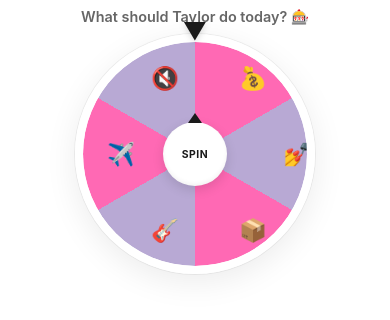
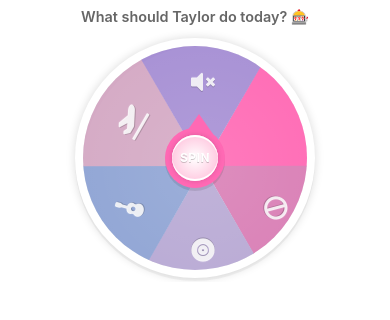
Before and after one commit to baldingbarbie/baldingbarbie, a plain HTML site: page wheel.html in a window 390 px wide. Drawn offline with Linux system fonts and the light colour scheme.

Commit message:
wheellll

```diff
--- a/wheel.html
+++ b/wheel.html
@@ -4,9 +4,13 @@
 <meta charset="UTF-8" />
 <meta name="viewport" content="width=device-width, initial-scale=1.0" />
 <title>Balding Barbie — Spin the Wheel</title>
+<link rel="stylesheet" href="https://cdnjs.cloudflare.com/ajax/libs/font-awesome/5.15.1/css/all.min.css" integrity="sha512-+4zCK9k+qNFUR5X+cKL9EIR+ZOhtIloNl9GIKS57V1MyNsYpYcUrUeQc9vNfzsWfV28IaLL3i96P9sdNyeRssA==" crossorigin="anonymous" />
 <style>
     * { margin: 0; padding: 0; box-sizing: border-box; }
-    html, body { background: transparent; }
+    html, body {
+        background: transparent;
+        overflow: hidden;
+    }
     body {
         font-family: 'Inter', -apple-system, BlinkMacSystemFont, 'Segoe UI', Roboto, sans-serif;
         color: #1a1a1a;
@@ -14,138 +18,270 @@
         flex-direction: column;
         align-items: center;
         padding: 0.5rem 0.5rem 0.25rem;
-        overflow: hidden;
     }
+
     .wheel-question {
         font-size: 0.9rem;
         font-weight: 600;
         color: #666;
-        margin-bottom: 0.5rem;
+        margin-bottom: 0.75rem;
         text-align: center;
     }
-    .wheel-wrapper {
+
+    /* ===== WRAPPER ===== */
+    #wrapper {
+        margin: 0 auto;
+        width: 296px;
         position: relative;
-        width: 280px;
-        height: 280px;
-        margin: 0 auto;
     }
-    .wheel {
+
+    /* ===== WHEEL ===== */
+    #wheel {
         width: 280px;
         height: 280px;
         border-radius: 50%;
         position: relative;
         overflow: hidden;
-        border: 8px solid #ffffff;
-        box-shadow: 0 0 0 1px rgba(0,0,0,0.06), 0 8px 32px rgba(0,0,0,0.08);
+        border: 8px solid #fff;
+        box-shadow: rgba(0,0,0,0.15) 0px 0px 10px, rgba(0,0,0,0.04) 0px 3px 0px;
+        transform: rotate(0deg);
+        background: #fff;
     }
-    .wheel-segments {
+
+    #wheel:before {
+        content: '';
+        position: absolute;
+        border: 4px solid rgba(0,0,0,0.08);
+        width: 272px;
+        height: 272px;
+        border-radius: 50%;
+        z-index: 1000;
+        pointer-events: none;
+        top: -4px;
+        left: -4px;
+        box-sizing: border-box;
+    }
+
+    #inner-wheel {
         width: 100%;
         height: 100%;
-        border-radius: 50%;
-        background: conic-gradient(
-            #ff69b4 0deg 60deg,
-            #b8a9d4 60deg 120deg,
-            #ff69b4 120deg 180deg,
-            #b8a9d4 180deg 240deg,
-            #ff69b4 240deg 300deg,
-            #b8a9d4 300deg 360deg
-        );
-        transition: transform 4s cubic-bezier(0.17, 0.67, 0.12, 0.99);
         position: relative;
+        transition: all 3.5s cubic-bezier(0,.99,.44,.99);
     }
-    .wedge-label {
+
+    /* ===== WEDGES (CSS triangles like OG) ===== */
+    #wheel div.sec {
+        position: absolute;
+        width: 0;
+        height: 0;
+        border-style: solid;
+        border-width: 145px 84px 0;
+        border-color: #ff69b4 transparent;
+        transform-origin: 84px 144px;
+        left: 56px;
+        top: -4px;
+    }
+
+    #wheel div.sec:nth-child(1) {
+        transform: rotate(60deg);
+        border-color: #ff69b4 transparent;
+    }
+    #wheel div.sec:nth-child(2) {
+        transform: rotate(120deg);
+        border-color: #d97eb5 transparent;
+    }
+    #wheel div.sec:nth-child(3) {
+        transform: rotate(180deg);
+        border-color: #b8a9d4 transparent;
+    }
+    #wheel div.sec:nth-child(4) {
+        transform: rotate(240deg);
+        border-color: #8fa4d4 transparent;
+    }
+    #wheel div.sec:nth-child(5) {
+        transform: rotate(300deg);
+        border-color: #d4a9c4 transparent;
+    }
+    #wheel div.sec:nth-child(6) {
+        transform: rotate(360deg);
+        border-color: #a68fd4 transparent;
+    }
+
+    /* ===== ICONS INSIDE WEDGES ===== */
+    #wheel div.sec .fa {
+        margin-top: -112px;
+        color: rgba(255, 255, 255, 0.85);
+        position: relative;
+        z-index: 100;
+        display: block;
+        text-align: center;
+        font-size: 28px;
+        margin-left: -14px;
+        text-shadow: rgba(255,255,255,0.1) 0px -1px 0px, rgba(0,0,0,0.2) 0px 1px 0px;
+        pointer-events: none;
+    }
+
+    /* ===== CENTER SPIN BUTTON ===== */
+    #spin {
+        width: 68px;
+        height: 68px;
         position: absolute;
         top: 50%;
         left: 50%;
+        margin: -34px 0 0 -34px;
+        border-radius: 50%;
+        box-shadow: rgba(0,0,0,0.1) 0px 3px 0px;
+        z-index: 1000;
+        background: #ff69b4;
+        cursor: pointer;
+        font-family: inherit;
+        -webkit-user-select: none;
+        -moz-user-select: none;
+        -ms-user-select: none;
+        user-select: none;
+    }
+
+    #spin:after {
+        content: "SPIN";
+        text-align: center;
+        line-height: 68px;
+        color: #fff;
+        text-shadow: 0 1px 0 rgba(0,0,0,0.2);
+        position: relative;
+        z-index: 100;
+        width: 68px;
+        height: 68px;
+        display: block;
+        font-size: 13px;
+        font-weight: 700;
+        letter-spacing: 0.5px;
+    }
+
+    #spin:before {
+        content: "";
+        position: absolute;
         width: 0;
         height: 0;
-        font-size: 1.6rem;
-        line-height: 1;
-        pointer-events: none;
+        border-style: solid;
+        border-width: 0 14px 20px 14px;
+        border-color: transparent transparent #ff69b4 transparent;
+        top: -14px;
+        left: 20px;
     }
-    .wedge-label span {
-        display: block;
-        transform: translate(-50%, -50%);
-    }
-    .wheel-pointer {
-        position: absolute;
-        top: -14px;
-        left: 50%;
-        transform: translateX(-50%);
-        font-size: 1.5rem;
-        z-index: 5;
-        color: #1a1a1a;
-        filter: drop-shadow(0 2px 3px rgba(0,0,0,0.15));
-        line-height: 1;
-    }
-    .spin-btn {
+
+    #inner-spin {
+        width: 54px;
+        height: 54px;
         position: absolute;
         top: 50%;
         left: 50%;
-        width: 76px;
-        height: 76px;
-        margin: -38px 0 0 -38px;
+        margin: -27px 0 0 -27px;
         border-radius: 50%;
-        background: #ffffff;
-        border: none;
-        cursor: pointer;
-        z-index: 10;
-        font-family: inherit;
-        font-weight: 700;
-        font-size: 0.75rem;
-        letter-spacing: 0.5px;
-        color: #1a1a1a;
-        box-shadow: 0 4px 12px rgba(0,0,0,0.12), inset 0 -2px 4px rgba(0,0,0,0.05);
-        transition: transform 0.15s ease;
-        display: flex;
-        align-items: center;
-        justify-content: center;
+        z-index: 99;
+        box-shadow: rgba(255,255,255,1) 0px -2px 0px inset, rgba(255,255,255,1) 0px 2px 0px inset, rgba(0,0,0,0.15) 0px 0px 5px;
+        background: radial-gradient(ellipse at center, rgba(255,255,255,1) 0%, rgba(255,182,213,1) 100%);
     }
-    .spin-btn:hover { transform: scale(1.05); }
-    .spin-btn:active { transform: scale(0.96); }
-    .spin-btn:disabled { cursor: not-allowed; opacity: 0.6; }
-    .spin-btn::before {
-        content: '';
+
+    #spin:active #inner-spin {
+        box-shadow: rgba(0,0,0,0.3) 0px 0px 5px inset;
+    }
+
+    #spin:active:after {
+        font-size: 12px;
+    }
+
+    /* ===== SHINE OVERLAY (3D glass effect) ===== */
+    #shine {
+        width: 280px;
+        height: 280px;
         position: absolute;
-        top: -9px;
-        left: 50%;
-        transform: translateX(-50%);
-        width: 0;
-        height: 0;
-        border-left: 7px solid transparent;
-        border-right: 7px solid transparent;
-        border-bottom: 10px solid #1a1a1a;
+        top: 0;
+        left: 0;
+        background: radial-gradient(
+            ellipse at center,
+            rgba(255,255,255,1) 0%,
+            rgba(255,255,255,0.99) 1%,
+            rgba(255,255,255,0.91) 9%,
+            rgba(255,255,255,0) 100%
+        );
+        opacity: 0.12;
+        pointer-events: none;
+        border-radius: 50%;
     }
-    .wheel-result {
-        margin-top: 0.75rem;
+
+    /* ===== WOBBLE ANIMATION ===== */
+    @keyframes hh {
+        0%, 100% { transform: rotate(0deg); }
+        50% { transform: rotate(7deg); }
+    }
+    .spin {
+        animation: hh 0.1s;
+    }
+
+    /* ===== RESULT DISPLAY ===== */
+    #winnings {
+        margin-top: 1rem;
         min-height: 3rem;
         max-width: 320px;
         text-align: center;
         font-size: 0.9rem;
         line-height: 1.4;
-        color: #1a1a1a;
         opacity: 0;
-        transition: opacity 0.4s ease;
+        transition: opacity 0.3s ease;
         padding: 0 0.5rem;
     }
-    .wheel-result.show { opacity: 1; }
-    .wheel-result .result-emoji { font-size: 1.5rem; display: block; margin-bottom: 0.15rem; }
-    .wheel-result .result-text { font-weight: 600; }
-    .wheel-result .result-source {
+    #winnings.show {
+        opacity: 1;
+    }
+    #winnings .result-text {
+        font-weight: 700;
+        color: #1a1a1a;
+        display: block;
+    }
+    #winnings .result-source {
         display: block;
         margin-top: 0.25rem;
         font-size: 0.65rem;
         color: #999;
         font-style: italic;
+        font-weight: 400;
     }
+
     @media (max-width: 480px) {
-        .wheel-wrapper, .wheel { width: 240px; height: 240px; }
-        .wedge-label { font-size: 1.4rem; }
-        .spin-btn {
-            width: 64px;
-            height: 64px;
-            margin: -32px 0 0 -32px;
-            font-size: 0.65rem;
+        #wrapper, #wheel, #shine {
+            width: 240px;
+            height: 240px;
+        }
+        #wheel div.sec {
+            border-width: 124px 72px 0;
+            transform-origin: 72px 124px;
+            left: 48px;
+            top: -4px;
+        }
+        #wheel div.sec .fa {
+            margin-top: -96px;
+            font-size: 24px;
+            margin-left: -12px;
+        }
+        #wheel:before {
+            width: 232px;
+            height: 232px;
+        }
+        #spin {
+            width: 60px;
+            height: 60px;
+            margin: -30px 0 0 -30px;
+        }
+        #spin:after {
+            line-height: 60px;
+            width: 60px;
+            height: 60px;
+            font-size: 12px;
+        }
+        #inner-spin {
+            width: 46px;
+            height: 46px;
+            margin: -23px 0 0 -23px;
         }
     }
 </style>
@@ -154,86 +290,105 @@
 
     <div class="wheel-question">What should Taylor do today? 🎰</div>
 
-    <div class="wheel-wrapper">
-        <div class="wheel-pointer">▼</div>
-        <div class="wheel" id="wheel">
-            <div class="wheel-segments" id="wheelSegments"></div>
+    <div id="wrapper">
+        <div id="wheel">
+            <div id="inner-wheel">
+                <div class="sec"><span class="fa fa-hand-holding-dollar"></span></div>
+                <div class="sec"><span class="fa fa-ban"></span></div>
+                <div class="sec"><span class="fa fa-record-vinyl"></span></div>
+                <div class="sec"><span class="fa fa-guitar"></span></div>
+                <div class="sec"><span class="fa fa-plane-departure"></span></div>
+                <div class="sec"><span class="fa fa-volume-mute"></span></div>
+            </div>
+            <div id="spin">
+                <div id="inner-spin"></div>
+            </div>
+            <div id="shine"></div>
         </div>
-        <button class="spin-btn" id="spinBtn">SPIN</button>
-    </div>
 
-    <div class="wheel-result" id="wheelResult">
-        <span class="result-emoji"></span>
-        <span class="result-text"></span>
-        <span class="result-source"></span>
+        <div id="winnings"></div>
     </div>
 
 <script>
 (function() {
     const SEGMENTS = [
-        { emoji: '<span style="display:inline-block;transform:scaleX(-1)">💰</span>', text: 'Donate to Turning Point USA', source: 'seems like something she would do..' },
-        { emoji: '💅', text: 'Block another female artist from #1', source: '— again! for the 100th time!' },
-        { emoji: '📦', text: 'Release 24 vinyl variants', source: '— chart manipulation speedrun' },
-        { emoji: '🎸', text: 'Steal credits from Olivia Rodrigo', source: '— millions in royalties, gone!' },
-        { emoji: '✈️', text: 'Take a 4-minute jet flight', source: '— 138 tons of CO₂ won\'t emit itself' },
-        { emoji: '🔇', text: 'Stay silent on ICE', source: '— while everyone else speaks up!' }
+        { text: 'Donate to Turning Point USA', source: '— reported by literally no one' },
+        { text: 'Block another female artist from #1', source: '— for the 100th time!' },
+        { text: 'Release 24 vinyl variants', source: '— chart manipulation speedrun' },
+        { text: 'Steal credits from Olivia Rodrigo', source: '— millions in royalties, gone!' },
+        { text: 'Take a 4-minute jet flight', source: '— 138 tons of CO₂ won\'t emit itself' },
+        { text: 'Stay silent on ICE', source: '— while everyone else speaks up!' }
     ];
 
     const SEGMENT_ANGLE = 360 / SEGMENTS.length;
-    const SPIN_DURATION = 4000;
+    const SPIN_DURATION = 3500; // matches CSS transition
+    const BASE_DEGREE = 1800; // 5 full spins
 
-    const wheelSegments = document.getElementById('wheelSegments');
-    const spinBtn = document.getElementById('spinBtn');
-    const resultEl = document.getElementById('wheelResult');
+    const innerWheel = document.getElementById('inner-wheel');
+    const spinBtn = document.getElementById('spin');
+    const winnings = document.getElementById('winnings');
 
-    function placeLabels() {
-        const radius = 88;
-        SEGMENTS.forEach((seg, i) => {
-            const centerAngle = i * SEGMENT_ANGLE + SEGMENT_ANGLE / 2;
-            const label = document.createElement('div');
-            label.className = 'wedge-label';
-            label.style.transform = `rotate(${centerAngle}deg) translate(0, -${radius}px) rotate(-${centerAngle}deg)`;
-            label.innerHTML = '<span>' + seg.emoji + '</span>';
-            wheelSegments.appendChild(label);
-        });
-    }
-    placeLabels();
-
-    let currentRotation = 0;
+    let clicks = 0;
     let isSpinning = false;
 
-    function spin() {
+    // Sound of the "tick" wobble — check if wedge passes indicator
+    function wobbleCheck(deg) {
+        // Wedge boundaries every 60deg. If the wheel rotation mod 60 is near 0, we're at an edge.
+        const mod = ((deg % 60) + 60) % 60;
+        if (mod < 2 || mod > 58) {
+            spinBtn.classList.add('spin');
+            setTimeout(() => spinBtn.classList.remove('spin'), 100);
+        }
+    }
+
+    spinBtn.addEventListener('click', function() {
         if (isSpinning) return;
         isSpinning = true;
-        spinBtn.disabled = true;
-        resultEl.classList.remove('show');
 
+        clicks++;
+
+        // Pick random wedge (0-5)
         const winningIndex = Math.floor(Math.random() * SEGMENTS.length);
-        const wedgeAngle = winningIndex * SEGMENT_ANGLE + SEGMENT_ANGLE / 2;
-        const targetAngle = -wedgeAngle;
 
-        const extraSpins = 5 + Math.floor(Math.random() * 3);
-        const totalRotation = currentRotation + (extraSpins * 360) + (targetAngle - (currentRotation % 360));
+        // Wedge center angle: 30, 90, 150, 210, 270, 330
+        const wedgeCenterAngle = winningIndex * SEGMENT_ANGLE + SEGMENT_ANGLE / 2;
 
-        wheelSegments.style.transform = `rotate(${totalRotation}deg)`;
-        currentRotation = totalRotation;
+        // To land wedge center under the top pointer (0deg), rotate by -(wedgeCenterAngle)
+        const targetAngle = -wedgeCenterAngle;
 
+        // Total rotation: base spins + target
+        const totalDegree = BASE_DEGREE * clicks + targetAngle;
+
+        // Apply rotation
+        innerWheel.style.transform = `rotate(${totalDegree}deg)`;
+
+        // Wobble check interval during spin
+        const startTime = performance.now();
+        const wobbleInterval = setInterval(() => {
+            const elapsed = performance.now() - startTime;
+            if (elapsed >= SPIN_DURATION) {
+                clearInterval(wobbleInterval);
+                return;
+            }
+            const progress = elapsed / SPIN_DURATION;
+            const currentDeg = totalDegree * progress;
+            wobbleCheck(currentDeg);
+        }, 30);
+
+        // After spin, show result
         setTimeout(function() {
             const win = SEGMENTS[winningIndex];
-            resultEl.querySelector('.result-emoji').textContent = win.emoji;
-            resultEl.querySelector('.result-text').textContent = win.text;
-            resultEl.querySelector('.result-source').textContent = win.source;
-            resultEl.classList.add('show');
-
+            winnings.innerHTML = `
+                <span class="result-text">${win.text}</span>
+                <span class="result-source">${win.source}</span>
+            `;
+            winnings.classList.add('show');
             isSpinning = false;
-            spinBtn.disabled = false;
-
             reportHeight();
         }, SPIN_DURATION + 100);
-    }
+    });
 
-    spinBtn.addEventListener('click', spin);
-
+    // ===== REPORT HEIGHT TO PARENT IFRAME =====
     function reportHeight() {
         const height = document.body.scrollHeight;
         try {
```
